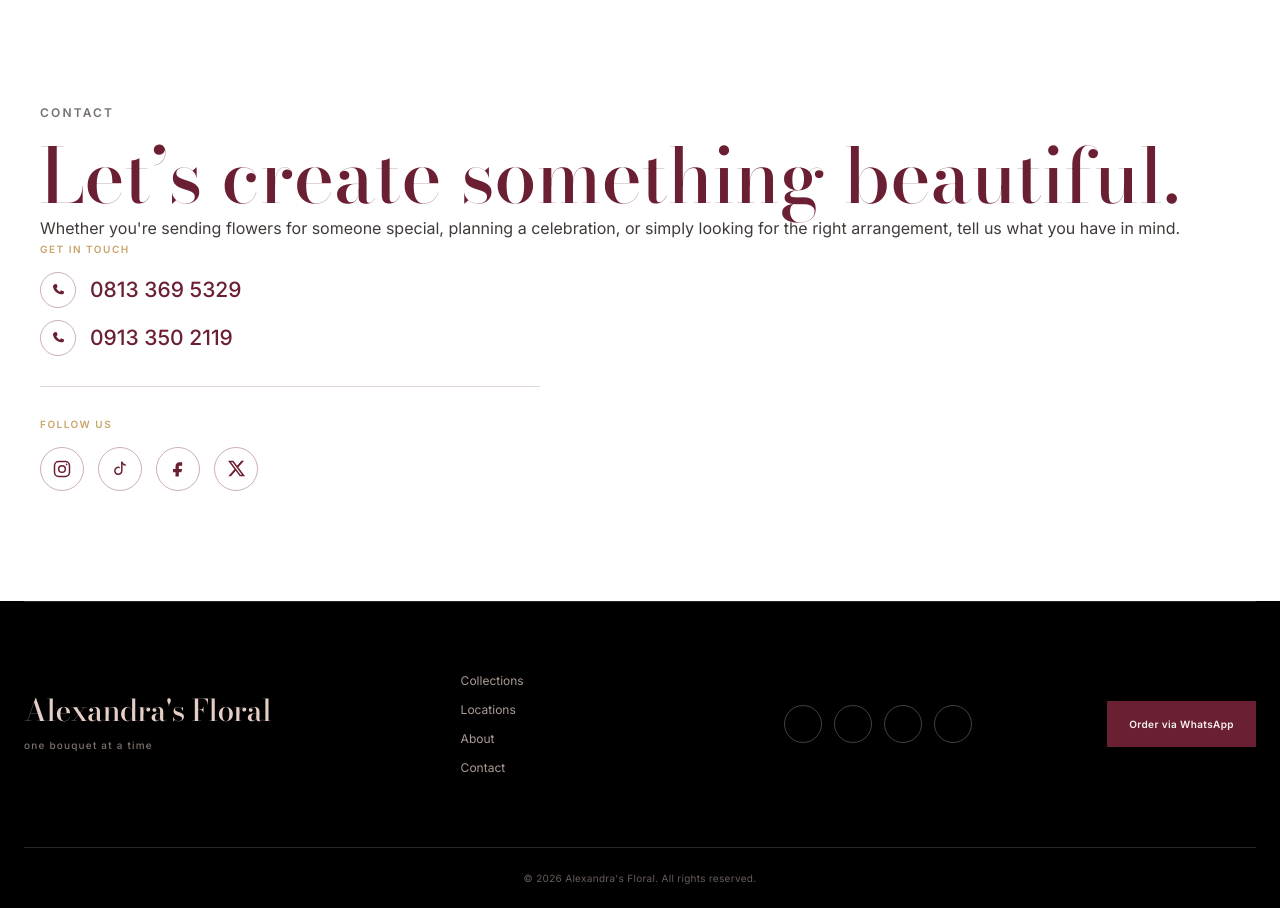
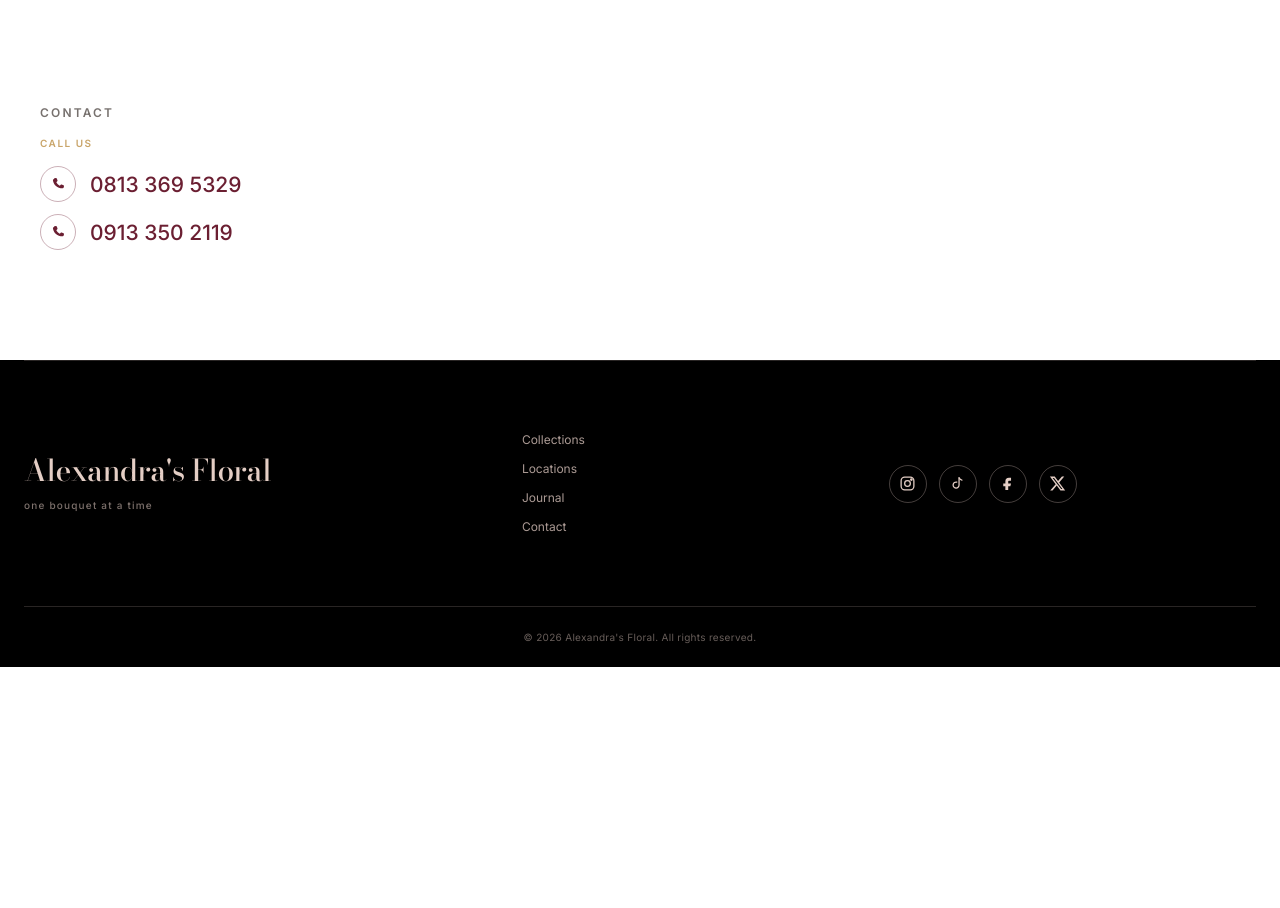
Before and after one commit to courageodemwingie/WEBPAGE-ALEXANDRAS, a plain HTML site: page index.html in a window 1280 px wide. Shown: the part 7540-8448 px from the top of the page. After the commit the page ends 8207 px from the top, so only its background shows below. Drawn offline with nearby package versions, Linux system fonts and the light colour scheme.

Commit message:
adjusted contact/footer sections

```diff
--- a/index.html
+++ b/index.html
@@ -1091,37 +1091,18 @@
 <section id="contact" class="section contact-section">
   <div class="container">
     <div class="contact-grid">
-            <!-- Contact Introduction -->
+
+      <!-- CONTACT -->
       <div class="contact-content">
         <p class="eyebrow">Contact</p>
-
-              <h2>Let’s create something beautiful.</h2>
-
-              <p class="contact-intro">
-                Whether you're sending flowers for someone special, planning a
-                celebration, or simply looking for the right arrangement, tell
-                us what you have in mind.
-              </p>
-
-              <div class="contact-actions">
-                <a
-                  href="https://wa.me/2348133695329"
-                  class="contact-button contact-button-primary"
-                  target="_blank"
-                  rel="noopener noreferrer"
-                >
-                </a>
-              </div>
       </div>
 
-            <!-- ========================================
-                 CONTACT DETAILS
-            ======================================== -->
+      <!-- CONTACT DETAILS -->
+      <div class="contact-details">
 
-            <div class="contact-details">
         <!-- PHONE CONTACTS -->
         <div class="contact-group">
-                <p class="contact-label">Get in touch</p>
+          <p class="contact-label">Call us</p>
 
           <div class="phone-list">
             <a
@@ -1158,23 +1139,49 @@
           </div>
         </div>
 
-              <!-- SOCIAL MEDIA -->
-              <div class="contact-group social-group">
-                <p class="contact-label">Follow us</p>
+      </div>
+    </div>
+  </div>
+</section>
 
-                <div class="social-links">
+</main>
+
+<!-- ========================================
+     FOOTER
+======================================== -->
+
+<footer class="site-footer">
+  <div class="footer-container">
+
+    <div class="footer-top">
+
+      <!-- Brand -->
+      <div class="footer-brand">
+        <a href="#" class="footer-logo">Alexandra's Floral</a>
+
+        <p>one bouquet at a time</p>
+      </div>
+
+      <!-- Navigation -->
+      <nav class="footer-nav" aria-label="Footer navigation">
+        <a href="#collections">Collections</a>
+        <a href="#locations">Locations</a>
+        <a href="#">Journal</a>
+        <a href="#contact">Contact</a>
+      </nav>
+
+      <!-- Socials -->
+      <div class="footer-socials">
+
         <!-- Instagram -->
         <a
           href="#"
-                    class="social-link"
           aria-label="Instagram"
           title="Instagram"
         >
           <svg viewBox="0 0 24 24" aria-hidden="true">
             <rect x="3" y="3" width="18" height="18" rx="5"></rect>
-
             <circle cx="12" cy="12" r="4"></circle>
-
             <circle
               cx="17.5"
               cy="6.5"
@@ -1187,7 +1194,6 @@
         <!-- TikTok -->
         <a
           href="#"
-                    class="social-link"
           aria-label="TikTok"
           title="TikTok"
         >
@@ -1200,7 +1206,6 @@
         <!-- Facebook -->
         <a
           href="#"
-                    class="social-link"
           aria-label="Facebook"
           title="Facebook"
         >
@@ -1212,79 +1217,28 @@
         </a>
 
         <!-- X -->
-                  <a href="#" class="social-link" aria-label="X" title="X">
+        <a
+          href="#"
+          aria-label="X"
+          title="X"
+        >
           <svg viewBox="0 0 24 24" aria-hidden="true">
             <path
               d="M18.244 2.25h3.308l-7.227 8.26 8.502 11.24h-6.657l-5.214-6.817-5.963 6.817H1.684l7.73-8.835L1.254 2.25H8.08l4.713 6.231L18.244 2.25z M17.083 19.769h1.833L7.084 4.126H5.117L17.083 19.769z"
             ></path>
           </svg>
         </a>
-                </div>
-              </div>
-            </div>
-          </div>
-        </div>
-      </section>
-    </main>
 
-    <!-- ========================================
-     FOOTER
-======================================== -->
-
-    <footer class="site-footer">
-      <div class="footer-container">
-        <div class="footer-top">
-          <!-- Brand -->
-          <div class="footer-brand">
-            <a href="#" class="footer-logo"> Alexandra's Floral </a>
-
-            <p>one bouquet at a time</p>
       </div>
 
-          <!-- Navigation -->
-          <nav class="footer-nav" aria-label="Footer navigation">
-            <a href="#collections">Collections</a>
-            <a href="#locations">Locations</a>
-            <a href="#about">About</a>
-            <a href="#contact">Contact</a>
-          </nav>
-
-          <!-- Socials -->
-          <div class="footer-socials">
-            <a href="#" aria-label="Instagram" title="Instagram">
-              <!-- Instagram SVG -->
-            </a>
-
-            <a href="#" aria-label="TikTok" title="TikTok">
-              <!-- TikTok SVG -->
-            </a>
-
-            <a href="#" aria-label="Facebook" title="Facebook">
-              <!-- Facebook SVG -->
-            </a>
-
-            <a href="#" aria-label="X" title="X">
-              <!-- X SVG -->
-            </a>
-          </div>
-
-          <!-- WhatsApp -->
-          <a
-            href="https://wa.me/2348133695329"
-            class="footer-order"
-            target="_blank"
-            rel="noopener noreferrer"
-          >
-            Order via WhatsApp
-          </a>
     </div>
 
     <div class="footer-bottom">
       <p>© 2026 Alexandra's Floral. All rights reserved.</p>
     </div>
+
   </div>
 </footer>
-
     <!-- Swiper -->
     <script src="https://cdn.jsdelivr.net/npm/swiper@11/swiper-bundle.min.js"></script>
 
```
Lines whose indentation alone changed are shown as unchanged.
